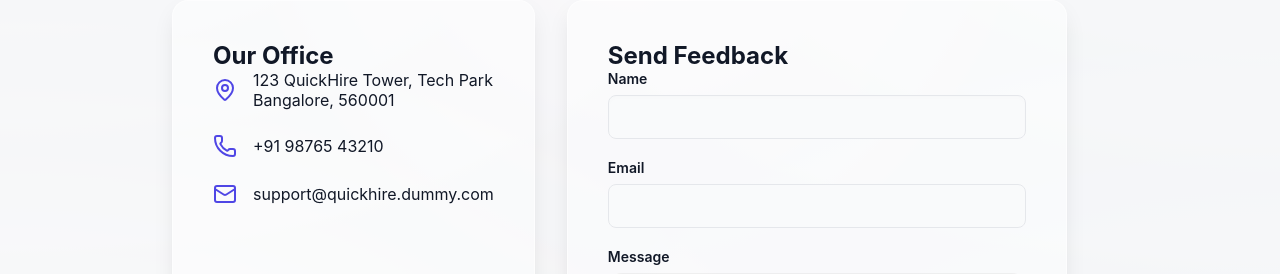
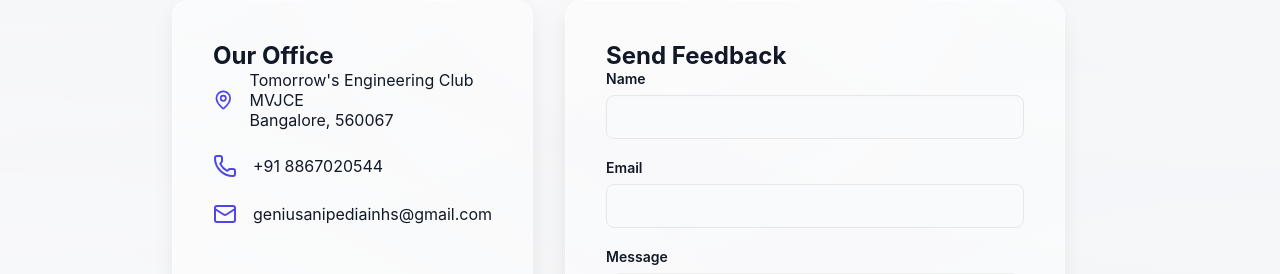
Before and after one commit to Anirudh-888/QuickHire, a React (Vite) app in the folder frontend/: page /contact in a window 1280 px wide. Shown: the part 259-533 px from the top of the page. Built offline with nearby package versions, Linux system fonts and the light colour scheme; no server answers.

Commit message:
Addition of the address and the phno and the support mail for the website

```diff
--- a/frontend/src/components/ContactUs.jsx
+++ b/frontend/src/components/ContactUs.jsx
@@ -25,15 +25,15 @@
           <h2>Our Office</h2>
           <div className="info-item">
             <MapPin className="info-icon" />
-            <p>123 QuickHire Tower, Tech Park<br/>Bangalore, 560001</p>
+            <p>Tomorrow's Engineering Club MVJCE<br/>Bangalore, 560067</p>
           </div>
           <div className="info-item">
             <Phone className="info-icon" />
-            <p>+91 98765 43210</p>
+            <p>+91 8867020544</p>
           </div>
           <div className="info-item">
             <Mail className="info-icon" />
-            <p>support@quickhire.dummy.com</p>
+            <p>geniusanipediainhs@gmail.com</p>
           </div>
         </div>
 
--- a/frontend/src/components/SplashLoader.css
+++ b/frontend/src/components/SplashLoader.css
@@ -141,8 +141,8 @@
 }
 
 .reveal-logo-ring {
-  width: 260px;
-  height: 260px;
+  width: 300px;
+  height: 300px;
   border-radius: 50%;
   border: 2px dashed rgba(52, 211, 153, 0.4);
   position: absolute;
@@ -216,7 +216,7 @@
     font-size: 0.95rem;
   }
   .reveal-logo-ring {
-    width: 200px;
-    height: 200px;
+    width: 500px;
+    height: 500px;
   }
 }
```
